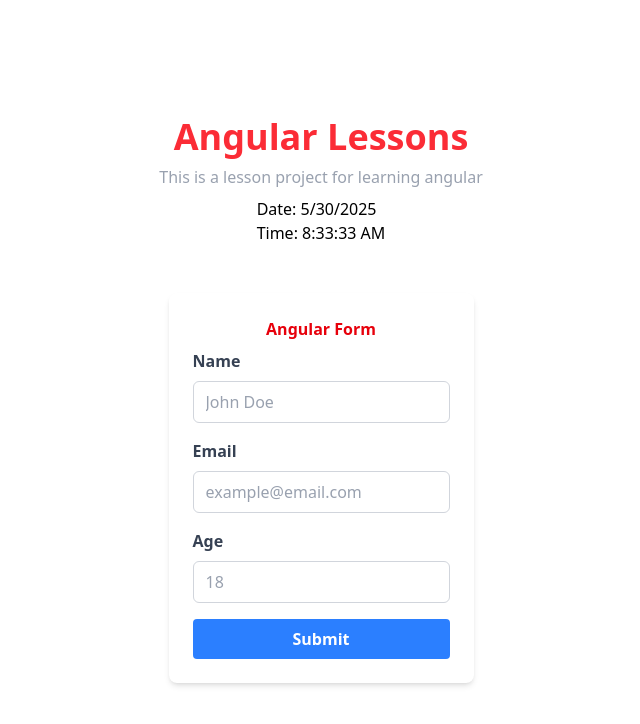
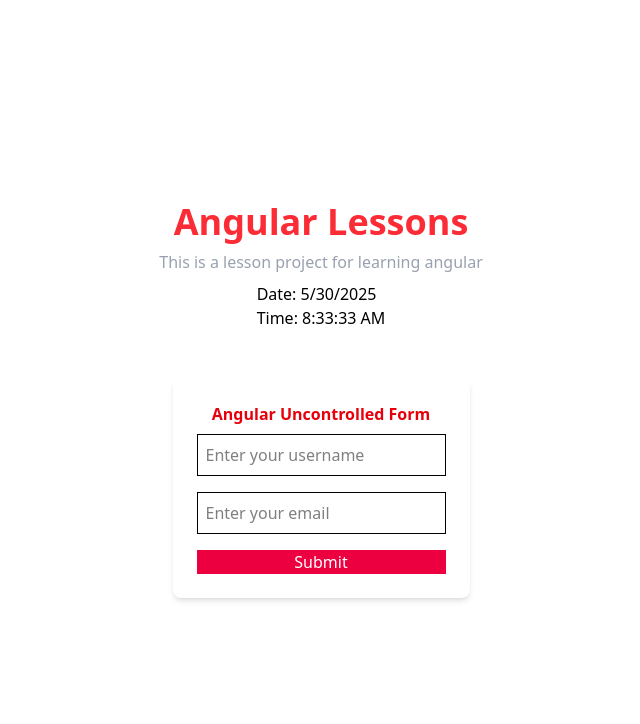
Before and after one commit to arkajitroy/angular-lesson-archive, an Angular app: page / in a window 1280 px wide. Shown: the top 724 px of the page, without its empty margins (319-959 px from the left). Built offline with nearby package versions, Linux system fonts and the light colour scheme.

Commit message:
learned: uncontrolled form component + validations

```diff
--- a/src/app/app.component.html
+++ b/src/app/app.component.html
@@ -19,5 +19,7 @@
   /> -->
 
   <!-- <app-counter-app /> -->
-  <app-form-app />
+  <!-- <app-form-app /> -->
+
+  <app-form-app-uncontrolled />
 </main>
--- /dev/null
+++ b/src/app/form-app-uncontrolled/form-app-uncontrolled.component.html
@@ -0,0 +1,29 @@
+<main
+  class="max-w-md mx-auto bg-white p-6 rounded-lg shadow-md mt-10 space-y-2"
+>
+  <h3 class="text-red-600 text-center font-bold">Angular Uncontrolled Form</h3>
+
+  <form (submit)="handleSubmit($event)" class="flex flex-col gap-4">
+    <input
+      type="text"
+      name="username"
+      #username
+      (input)="handleInputChange('username', $event)"
+      class="border p-2"
+      placeholder="Enter your username"
+    />
+    <div *ngIf="errors.username" style="color: red">{{ errors.username }}</div>
+
+    <input
+      type="email"
+      name="email"
+      #email
+      (input)="handleInputChange('email', $event)"
+      class="border p-2"
+      placeholder="Enter your email"
+    />
+    <div *ngIf="errors.email" style="color: red">{{ errors.email }}</div>
+
+    <button class="bg-rose-600 text-white" type="submit">Submit</button>
+  </form>
+</main>
--- /dev/null
+++ b/src/app/form-app-uncontrolled/form-app-uncontrolled.component.ts
@@ -0,0 +1,44 @@
+import { CommonModule } from '@angular/common';
+import { Component, ElementRef, ViewChild } from '@angular/core';
+
+type TFormFields = 'username' | 'email';
+
+@Component({
+  selector: 'app-form-app-uncontrolled',
+  imports: [CommonModule],
+  templateUrl: './form-app-uncontrolled.component.html',
+  styleUrl: './form-app-uncontrolled.component.css',
+})
+export class FormAppUncontrolledComponent {
+  @ViewChild('username') usernameRef!: ElementRef<HTMLInputElement>;
+  @ViewChild('email') emailRef!: ElementRef<HTMLInputElement>;
+
+  formData: Record<TFormFields, string> = {
+    username: '',
+    email: '',
+  };
+
+  errors: any = {};
+
+  handleInputChange(field: TFormFields, event: Event): void {
+    const input = event.target as HTMLInputElement;
+    this.formData[field] = input.value;
+  }
+
+  handleValidate(): boolean {
+    this.errors = {};
+    if (!this.formData.username) this.errors.username = 'Username is required!';
+    if (!this.formData.email) this.errors.email = 'Email is required!';
+    else if (!/\S+@\S+\.\S+/.test(this.formData.email)) {
+      this.errors.email = 'Invalid email';
+    }
+    return Object.keys(this.errors).length === 0;
+  }
+
+  handleSubmit(event: Event): void {
+    event.preventDefault(); // Prevent default form submission
+    const isValid = this.handleValidate();
+    if (isValid) console.log('Form submitted:', this.formData);
+    else console.log('Form validation failed:', this.errors);
+  }
+}
--- a/src/app/form-app/form-app.component.ts
+++ b/src/app/form-app/form-app.component.ts
@@ -13,6 +13,7 @@ import {
   templateUrl: './form-app.component.html',
   styleUrl: './form-app.component.css',
 })
+
 export class FormAppComponent {
   form = new FormGroup({
     name: new FormControl('', [Validators.required]),
```
Also changed, not shown: src/app/app.component.ts (+4 -3 lines), src/app/form-app-uncontrolled/form-app-uncontrolled.component.css (added), 1 other file (tests, documents, lock files or other folders).
